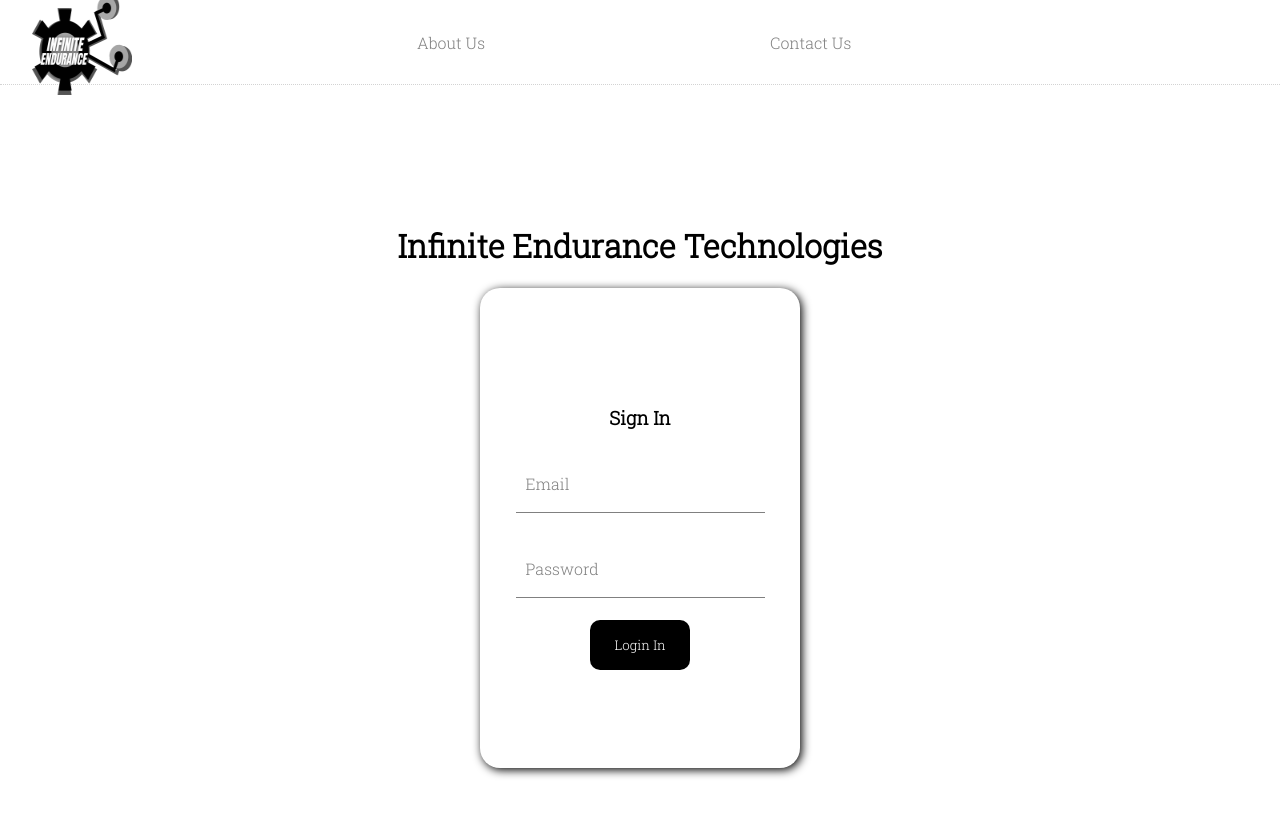
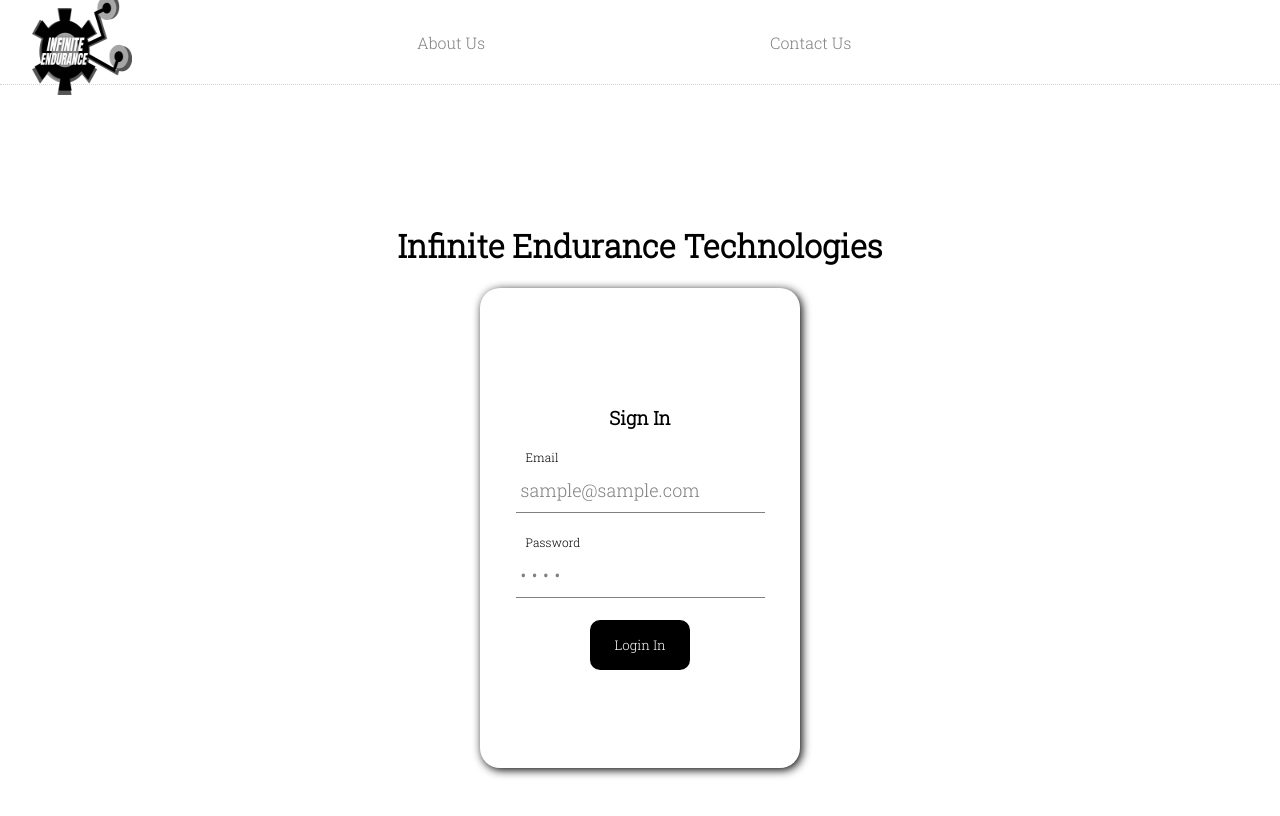
Before and after one commit to a0yan/docker-iet, a React (Create React App) app in the folder client/: page / in a window 1280 px wide. Shown: the top 816 px of the page. Built offline with nearby package versions, Linux system fonts and the light colour scheme; no server answers.

Commit message:
Changing Default Input

```diff
--- a/client/src/Component/Forminput/Forminput.js
+++ b/client/src/Component/Forminput/Forminput.js
@@ -11,7 +11,7 @@
     return (
         <div className={styles.group}>
             {label}
-            <input className={styles.form_input} onChange={props.mc} {...props} />
+            <input className={styles.form_input}  {...props} />
         </div>
     )
 }
--- a/client/src/Component/Login/Login.js
+++ b/client/src/Component/Login/Login.js
@@ -3,7 +3,7 @@
 import FormInput from '../Forminput/Forminput'
 import axios from 'axios'
 const Login = ({ setAuth, setUser }) => {
-    const [userCred, setuserCred] = useState({ email: '', password: '' })
+    const [userCred, setuserCred] = useState({ email: 'sample@sample.com', password: '5678' })
     const [error, seterror] = useState(false)
     const handleChange = (event) => {
         const { name, value } = event.target
@@ -32,15 +32,19 @@
         }
 
     }
+    const clearInput=()=>{
+        console.log("Fired");
+        setuserCred({email:'',password:''})
+    }
     return (
         <div className={styles.Login} >
             <h1 className={styles.Heading}> Infinite Endurance Technologies </h1>
-            <div className={styles.LoginCard}>
+            <div className={styles.LoginCard}  >
                 {error ? (<div className={styles.Error}>Invalid Email or Password</div>) : null}
                 <h3>Sign In</h3>
                 <form onSubmit={handleSubmit} className={styles.Content}>
-                    <FormInput name='email' type='email' value={userCred.email} label='Email' onChange={handleChange} />
-                    <FormInput name='password' type='password' value={userCred.password} label='Password' onChange={handleChange} />
+                    <FormInput name='email' type='email' value={userCred.email} label='Email' onChange={handleChange} onClick={clearInput} />
+                    <FormInput  name='password' type='password' value={userCred.password} label='Password' onChange={handleChange} onClick={clearInput} />
                     <div className={styles.Wrapper}>
                         <button className={styles.Button} onClick={handleSubmit}> Login In </button>
                     </div>
```
